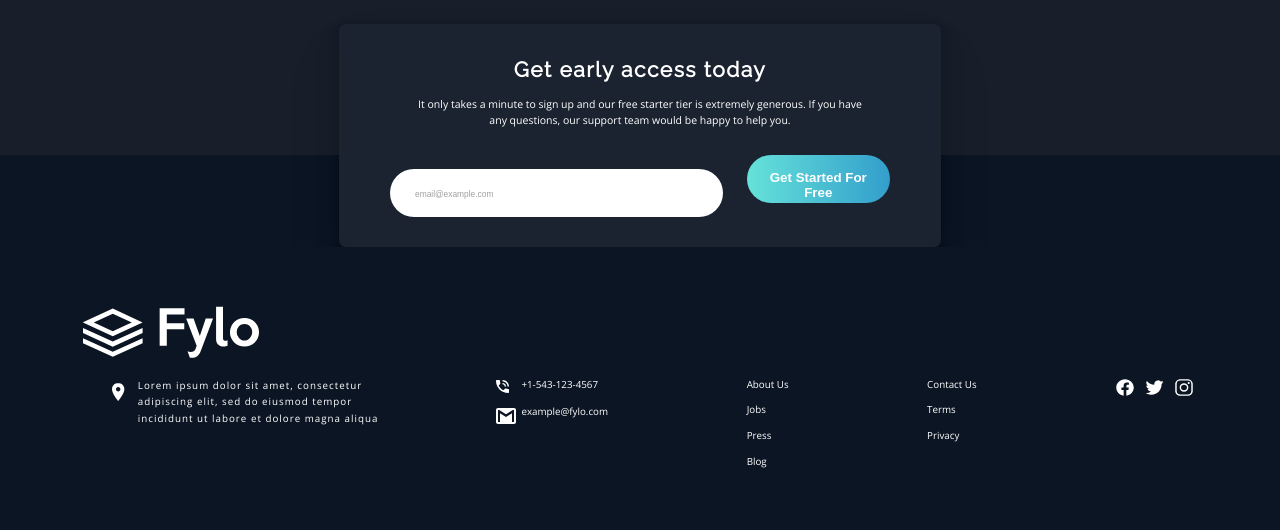
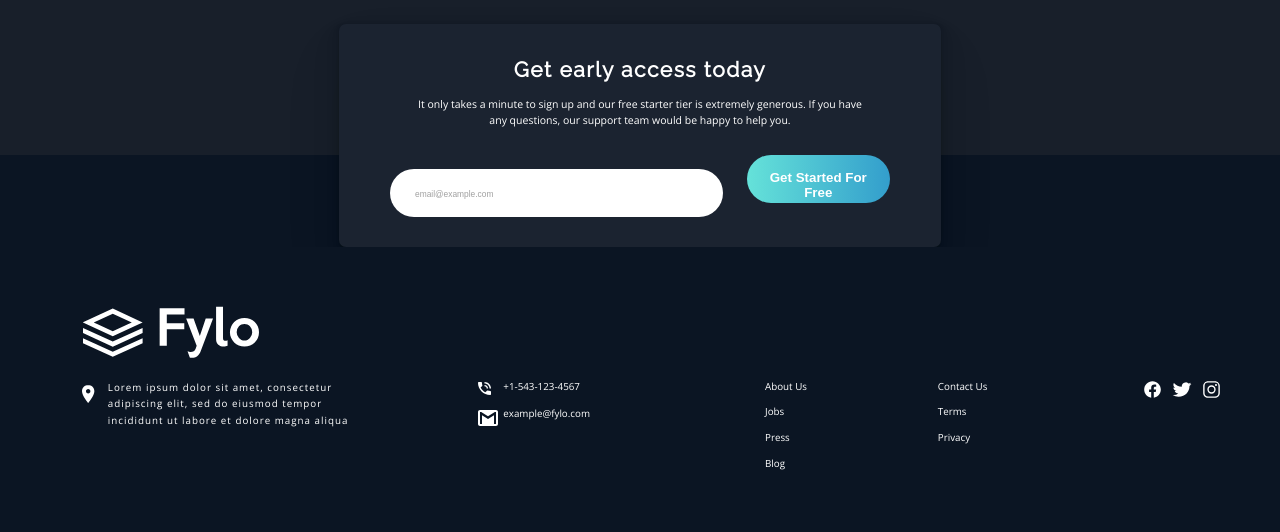
Before and after one commit to joanpujol/fem-Fylo-Dark-Theme-Page, a website: page index.html in a window 1280 px wide. Shown: the part 2471-3003 px from the top of the page. Drawn offline with nearby package versions, Linux system fonts and the light colour scheme.

Commit message:
Fix footer logo position

```diff
--- a/sass/_footer.scss
+++ b/sass/_footer.scss
@@ -91,17 +91,21 @@
     }
 
     @media (min-width: 960px) {
-        padding: 6em 1.75em 5em 7em;
+        padding: 6em 6em 5em 11em;
         font-size: 0.7rem;
 
         &__content {
             display: flex;
-            justify-content: space-around;
-            margin-top: 2em;
+            justify-content: space-between;
+            margin-top: 2.2em;
+        }
+
+        &__contact {
+            margin-left: -2.5em;
         }
 
         &__logo {
-            margin-left: 1.5em;
+            margin-left: -2.5em;
         }
 
         &__location {
@@ -122,7 +126,7 @@
         }
 
         &__misc {
-            margin-top: 0;
+            margin: 0 -2em 0 -4.5em;
         }
 
         &__social {
```
Also changed, not shown: css/style.css.
